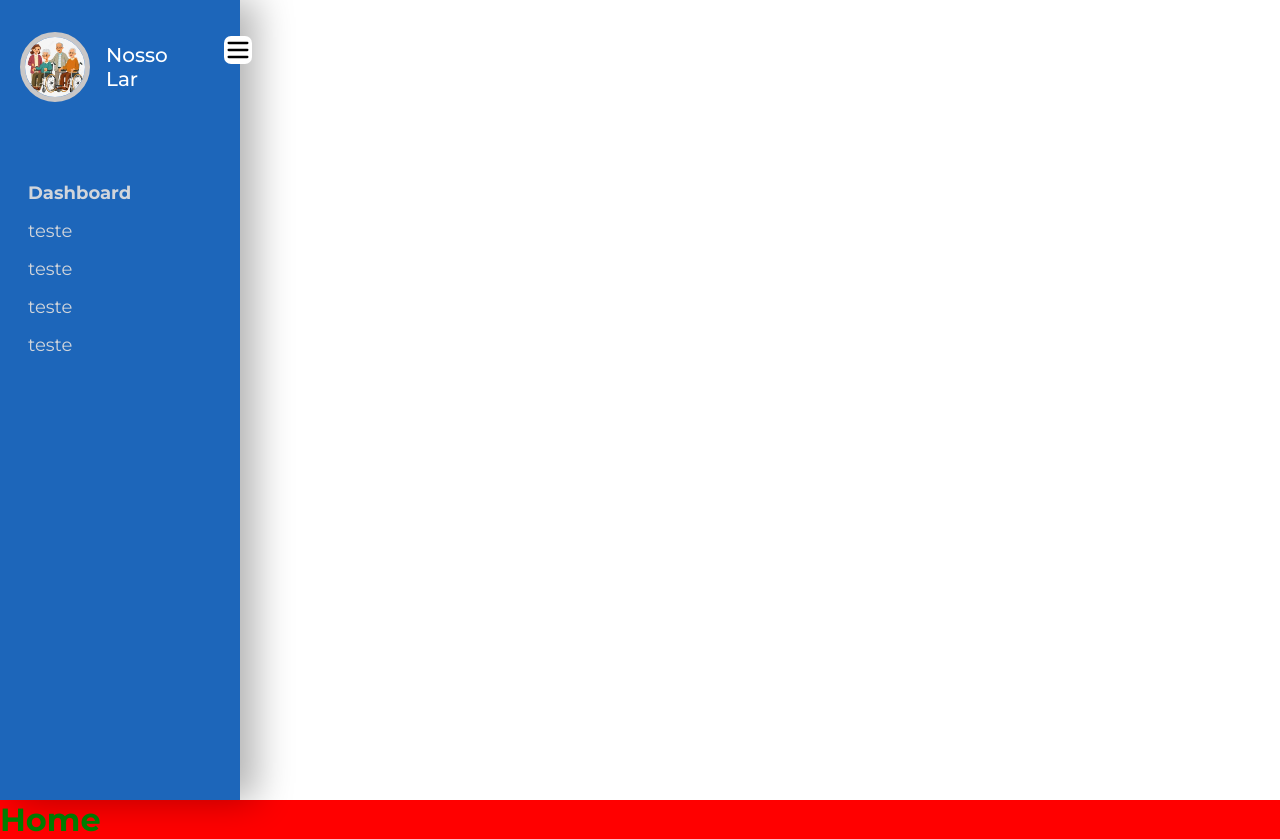
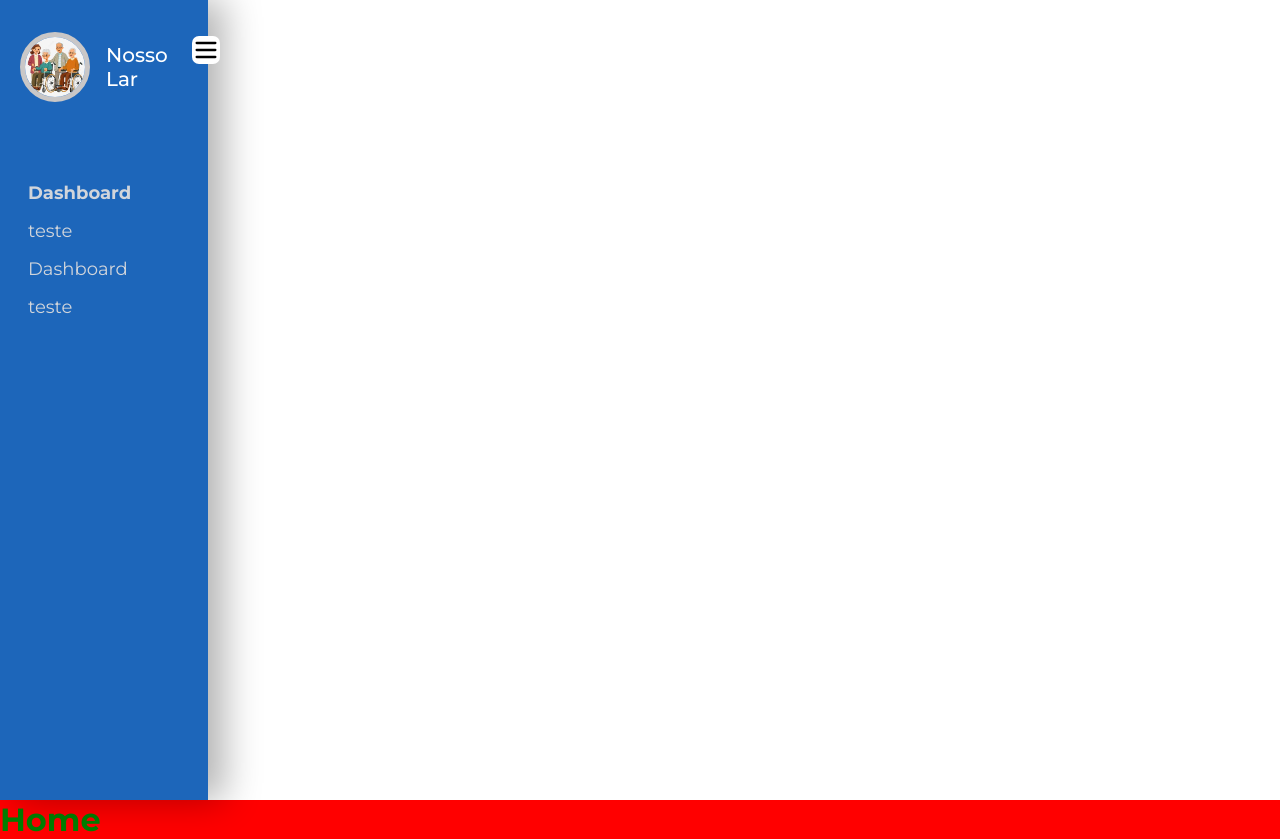
Before and after one commit to leocapeccir/gerimais, a React (Vite) app: page / in a window 1280 px wide. Built offline with nearby package versions, Linux system fonts and the light colour scheme.

Commit message:
chore: added sidebar

```diff
--- a/src/components/SideBarMenu/index.tsx
+++ b/src/components/SideBarMenu/index.tsx
@@ -4,28 +4,49 @@ import "./styles.css";
 function SideBarMenu() {
   const [open, setOpen] = useState(true);
 
+  const menuItems = [
+    { title: "Dashboard", icon: "src/assets/dashboard-svgrepo-com.svg" },
+    { title: "teste", icon: "src/assets/visitor-identification-svgrepo-com.svg" },
+    { title: "Dashboard", icon: "src/assets/dashboard-svgrepo-com.svg" },
+    { title: "teste", icon: "src/assets/visitor-identification-svgrepo-com.svg" },
+
+  ];
+
   return (
     <div className="flex">
       <div className={`sidebar ${open ? "open" : "closed"}`}>
+        {/* Ícone de controle de abrir/fechar */}
         <img
-          src="src\assets\menu-svgrepo-com.svg"
+          src="src/assets/menu-svgrepo-com.svg"
           className={`control-icon ${!open && "open"}`}
           onClick={() => setOpen(!open)}
+          alt="Toggle Sidebar"
         />
+
         <div className="logo-container">
           <img
-            src="src\assets\asilo.jpg"
+            src="src/assets/asilo.jpg"
             className={`logo ${open && "open"}`}
+            alt="Logo"
           />
           <h1 className={`text-white ${!open ? "hidden" : ""}`}>Nosso Lar</h1>
         </div>
         <ul>
+          {menuItems.map((item, index) => (
+            <li key={index} className={`menu-item ${index === 0 ? 'first-item' : ""}`}>
+              {!open ? (
 
-          <li className="dashboard-title">Dashboard</li>
-          <li>teste</li>
-          <li>teste</li>
-          <li>teste</li>
-          <li>teste</li>
+                <img
+                  src={item.icon}
+                  className="menu-icon"
+                  alt={item.title}
+                />
+              ) : (
+
+                <span>{item.title}</span>
+              )}
+            </li>
+          ))}
         </ul>
       </div>
     </div>
--- a/src/components/SideBarMenu/styles.css
+++ b/src/components/SideBarMenu/styles.css
@@ -1,14 +1,14 @@
-/* Sidebar */
+
 .sidebar {
-  background-color: #1d66ba; /* bg-dark-purple */
-  height: 100vh; /* h-screen */
-  padding: 2rem 1.25rem 0; /* p-5 pt-8 */
-  position: relative; /* Para controle do posicionamento do ícone */
+  background-color: #1d66ba;
+  height: 100vh;
+  padding: 2rem 1.25rem 0;
+  position: relative;
   transition: width 0.3s ease-in-out;
   box-shadow: 16px 0 35px rgba(0, 0, 0, 0.3);
 }
 
-/* Ícone de controle de abrir/fechar */
+
 .sidebar .control-icon {
   position: absolute;
   cursor: pointer;
@@ -18,14 +18,13 @@
   width: 1.75rem;
   height: 1.75rem;
   border-radius: 7px;
-  transition: transform 0.3s ease-in-out; /* Transição de rotação */
+  transition: transform 0.3s ease-in-out;
 }
 
 .sidebar .control-icon.rotated {
-  transform: rotate(180deg); /* Quando a barra estiver fechada, gira */
+  transform: rotate(180deg);
 }
 
-/* Logo e título */
 .sidebar .logo-container {
   display: flex;
   gap: 1rem;
@@ -66,7 +65,7 @@
   opacity: 0;
 }
 
-/* Menu */
+
 .sidebar ul {
   padding-top: 4.5rem;
 }
@@ -77,40 +76,37 @@
   gap: 1rem;
   padding: 0.5rem;
   cursor: pointer;
-  color: #d1d5db; /* text-gray-300 */
+  color: #d1d5db;
   font-size: 1.125rem;
   transition: background-color 0.5s ease;
 }
 
-.sidebar ul li:hover {
-  background-color: #f9fafb;
-  color: #000000;
-  border-radius: 3px;
-}
 
 .sidebar ul li.mt-9 {
   margin-top: 2.25rem;
 }
 
 .sidebar ul li.bg-light-white {
-  background-color: #f9fafb; /* Cor de fundo do item ativo */
+  background-color: #f9fafb;
 }
 
-/* Ocultar o texto dos itens quando o menu estiver fechado */
 .sidebar ul li span.hidden {
-  display: none; /* Esconde completamente os nomes dos itens */
+  display: none;
 }
 
-/* Responsividade: Ajustar a largura do sidebar */
 .sidebar.closed {
-  width: 8.6rem; /* w-20 */
+  width: 7.3rem;
 }
 
 .sidebar.open {
-  width: 15rem; /* w-72 */
+  width: 13rem;
 }
 
-/* Estilo da área principal */
+.first-item {
+    font-weight: bold;
+}
+
+
 .main-content {
   height: 100vh;
   padding: 1.75rem;
@@ -120,3 +116,9 @@
   font-size: 1.5rem;
   font-weight: 600;
 }
+
+.menu-icon {
+    width: 2.1rem;
+    margin-left: 10px;
+
+}
```
